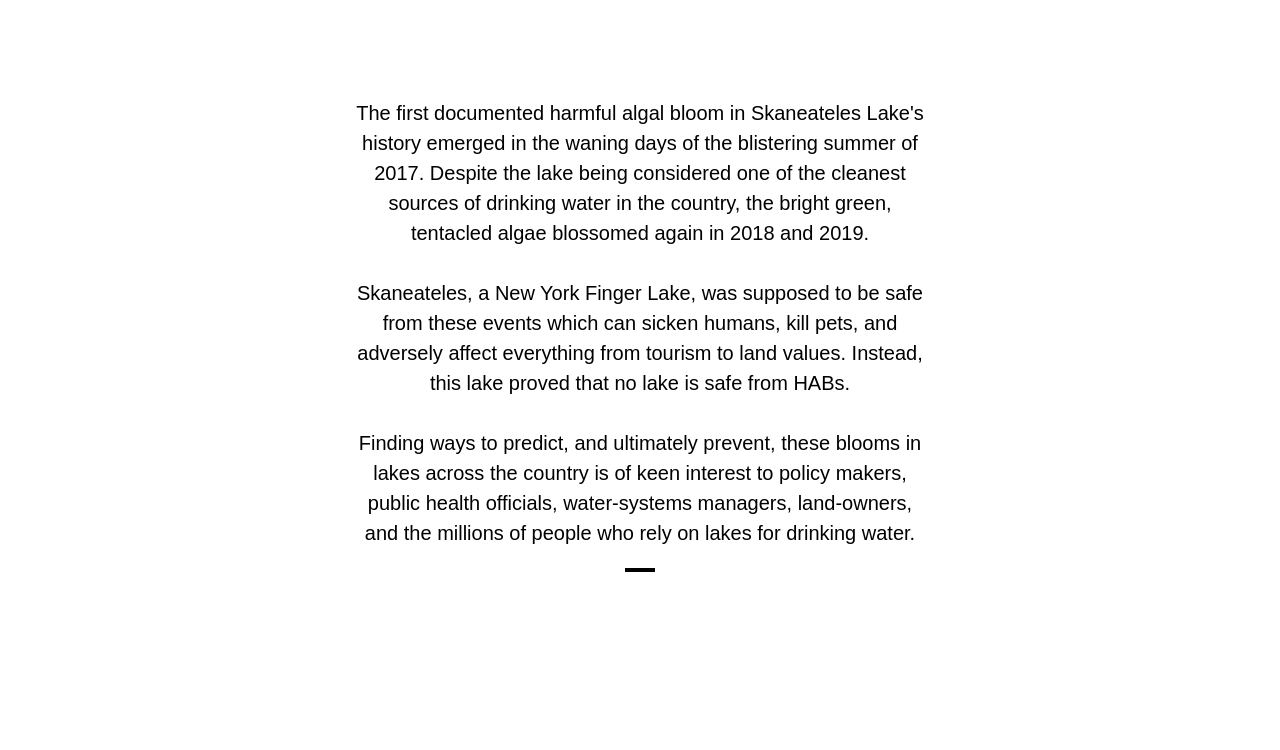
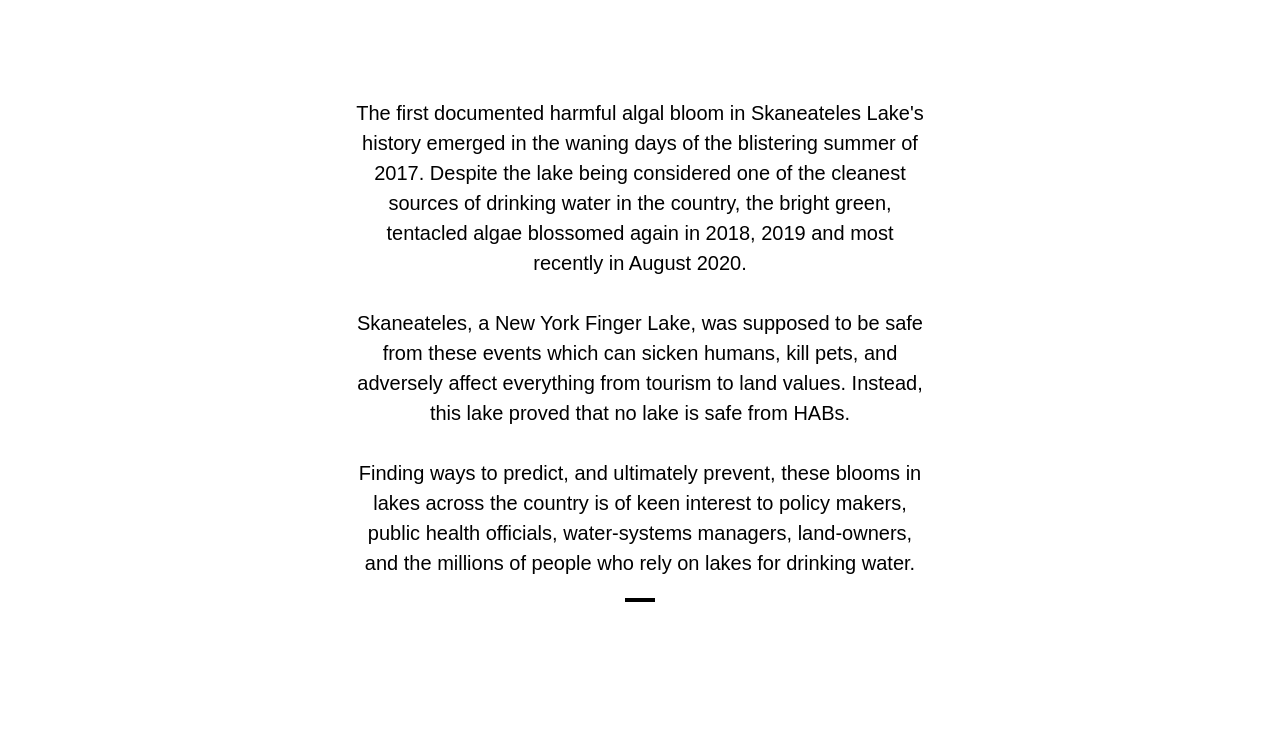
Before and after one commit to FollowingTheBloom/habs, a plain HTML site: page index.html in a window 1280 px wide. Shown: the part 962-1712 px from the top of the page. Drawn offline with nearby package versions, Linux system fonts and the light colour scheme; a web font is replaced by a local one.

Commit message:
Update index.html

```diff
--- a/index.html
+++ b/index.html
@@ -36,7 +36,7 @@
 	<img class="img_homepage" src="images/homepage.jpg" alt="A photo of a fisherman at Skaneateles Lake.">
 
 	<p class="primary">
-		The first documented harmful algal bloom in Skaneateles Lake's history emerged in the waning days of the blistering summer of 2017. Despite the lake being considered one of the cleanest sources of drinking water in the country, the bright green, tentacled algae blossomed again in 2018 and 2019.
+		The first documented harmful algal bloom in Skaneateles Lake's history emerged in the waning days of the blistering summer of 2017. Despite the lake being considered one of the cleanest sources of drinking water in the country, the bright green, tentacled algae blossomed again in 2018, 2019 and most recently in August 2020.
 
 		<br /> <br />
 
```
